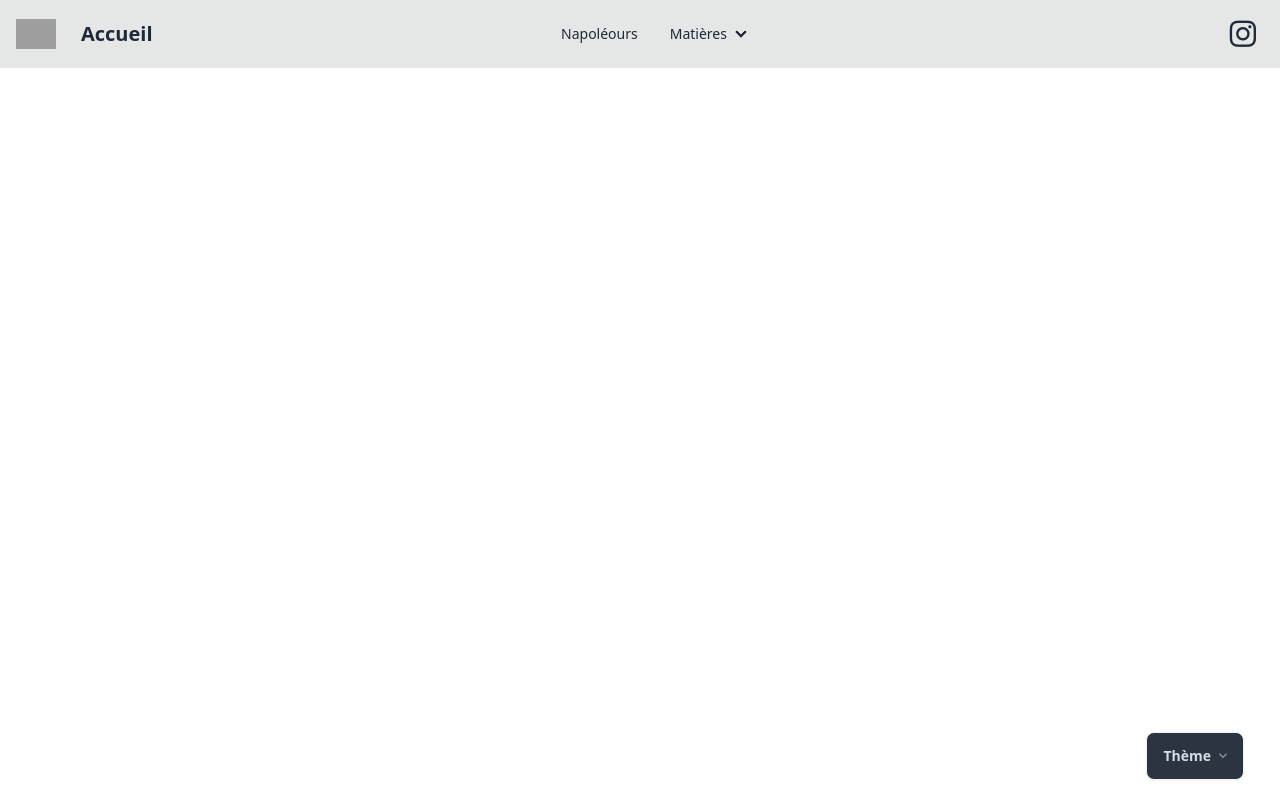
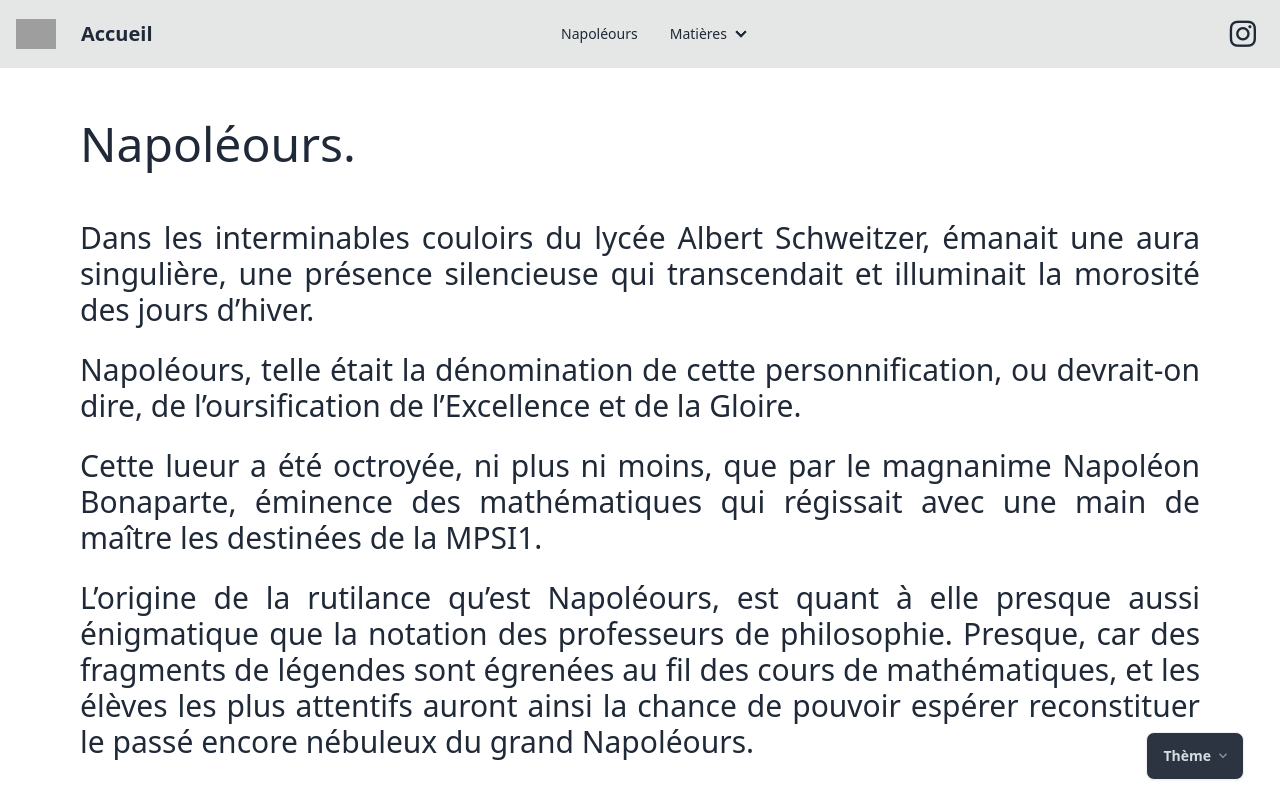
Before and after one commit to AulysV/MPSI1, a SvelteKit app in the folder MPSI1/: page /napo in a window 1280 px wide. Shown: the top 799 px of the page. Built offline with nearby package versions, Linux system fonts and the light colour scheme; grey boxes are pictures that could not be loaded.

Commit message:
Napoléours

```diff
--- a/MPSI1/src/routes/napo/+page.svelte
+++ b/MPSI1/src/routes/napo/+page.svelte
@@ -1,3 +1,27 @@
-<div class="hero h-svh">
+<div class="h-100 px-10 py-20 lg:px-20">
+  <h1 class="text-3xl py-10 lg:text-5xl">Napoléours.</h1>
+  <div id="1" class="flex">
+    <p class="py-3 text-xl lg:text-3xl text-justify">
+      Dans les interminables couloirs du lycée Albert Schweitzer, émanait une
+      aura singulière, une présence silencieuse qui transcendait et illuminait
+      la morosité des jours d’hiver.
+    </p>
+  </div>
 
+  <p class="py-3 text-xl lg:text-3xl text-justify">
+    Napoléours, telle était la dénomination de cette personnification, ou
+    devrait-on dire, de l’oursification de l’Excellence et de la Gloire.
+  </p>
+  <p class="py-3 text-xl lg:text-3xl text-justify">
+    Cette lueur a été octroyée, ni plus ni moins, que par le magnanime Napoléon
+    Bonaparte, éminence des mathématiques qui régissait avec une main de maître
+    les destinées de la MPSI1.
+  </p>
+  <p class="py-3 text-xl lg:text-3xl text-justify">
+    L’origine de la rutilance qu’est Napoléours, est quant à elle presque aussi
+    énigmatique que la notation des professeurs de philosophie. Presque, car des
+    fragments de légendes sont égrenées au fil des cours de mathématiques, et
+    les élèves les plus attentifs auront ainsi la chance de pouvoir espérer
+    reconstituer le passé encore nébuleux du grand Napoléours.
+  </p>
 </div>
```
